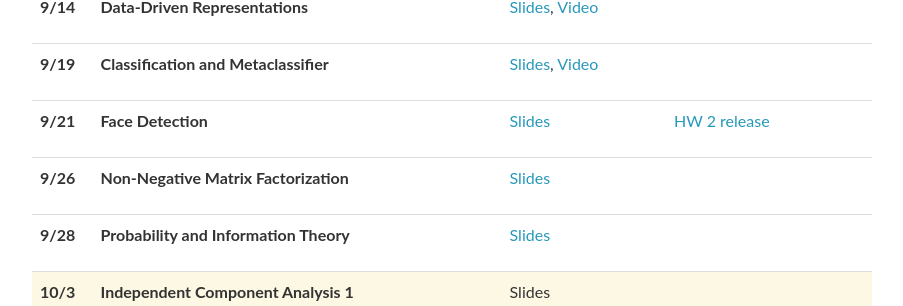
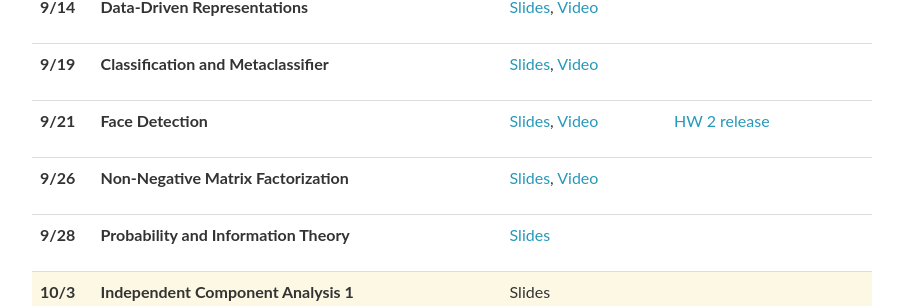
Before and after one commit to cmu-mlsp/cmu-11-755-website, a Jekyll site: the page built from fall2023/_pages/schedule.md, in a window 1280 px wide and 900 px high, scrolled down 403 px. Shown: the part 149-455 px from the top of the window, without its empty margins (188-1091 px from the left). Built offline with Jekyll 4.4.1, drawn with Linux system fonts in a browser that asks for light colours; nearby versions of some CDN libraries; comment, search, counter and statistics services are not loaded.

Commit message:
lectures update

```diff
--- a/_data/lectures_2023.yml
+++ b/_data/lectures_2023.yml
@@ -67,7 +67,7 @@
     <strong>Face Detection</strong>
   topics:
   lectures: >
-    <a href="https://piazza.com/class_profile/get_resource/lltl7rebh4r4p1/lmvgc57hbqf55x">Slides</a>
+    <a href="https://piazza.com/class_profile/get_resource/lltl7rebh4r4p1/lmvgc57hbqf55x">Slides</a>, <a href="https://youtu.be/AxWjvGCSsmE">Video</a>
   readings:
   Homeworks: <a href="https://piazza.com/class_profile/get_resource/lltl7rebh4r4p1/lmvg5gov3azf5">HW 2 release</a>
 
@@ -76,7 +76,7 @@
     <strong>Non-Negative Matrix Factorization</strong>
   topics:
   lectures: >
-    <a href="https://piazza.com/class_profile/get_resource/lltl7rebh4r4p1/ln496jfnuj56qo">Slides</a>
+    <a href="https://piazza.com/class_profile/get_resource/lltl7rebh4r4p1/ln496jfnuj56qo">Slides</a>, <a href="https://youtu.be/FFNgElSwoOU">Video</a>
   readings:
   Homeworks:
 
```
